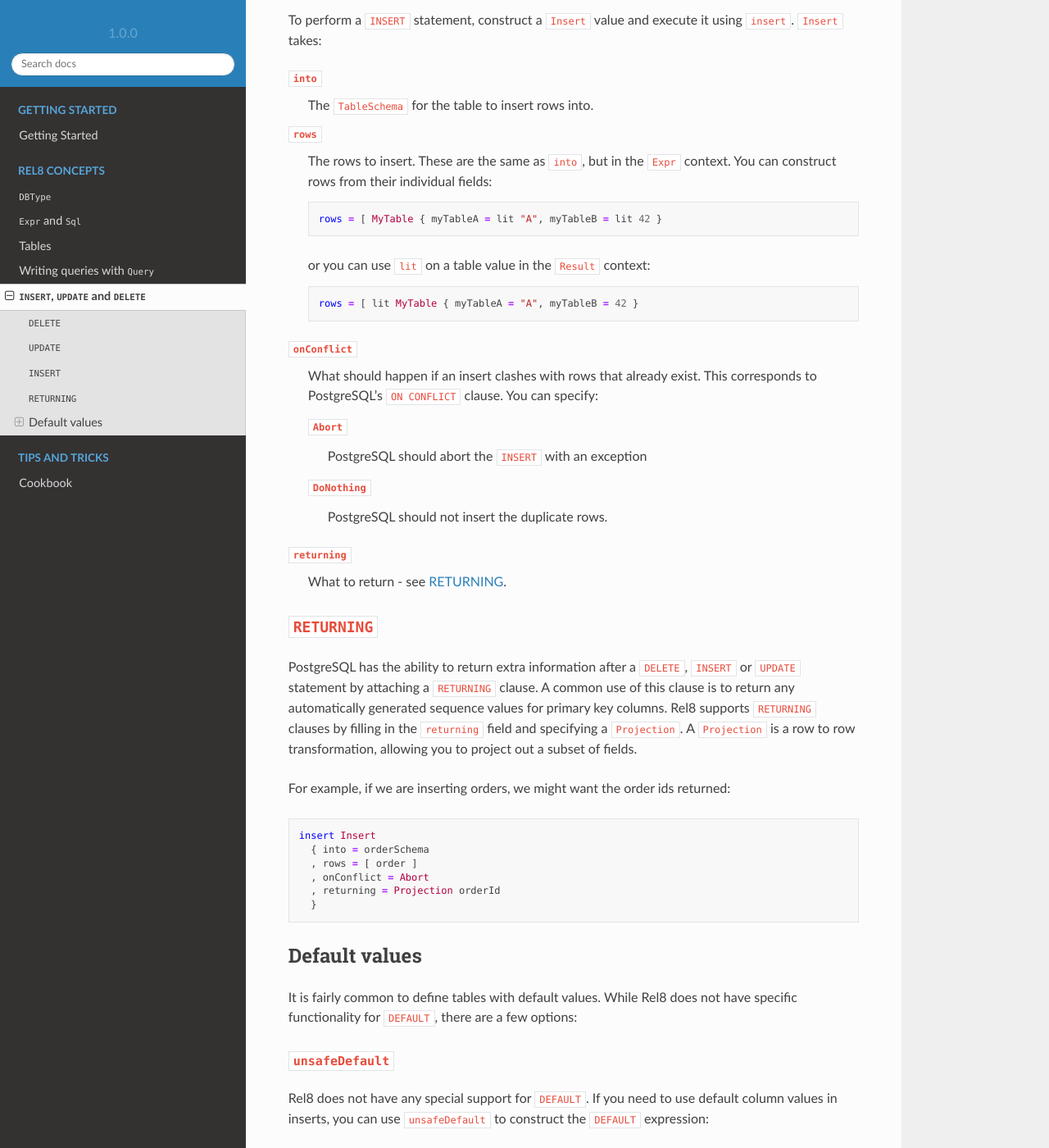
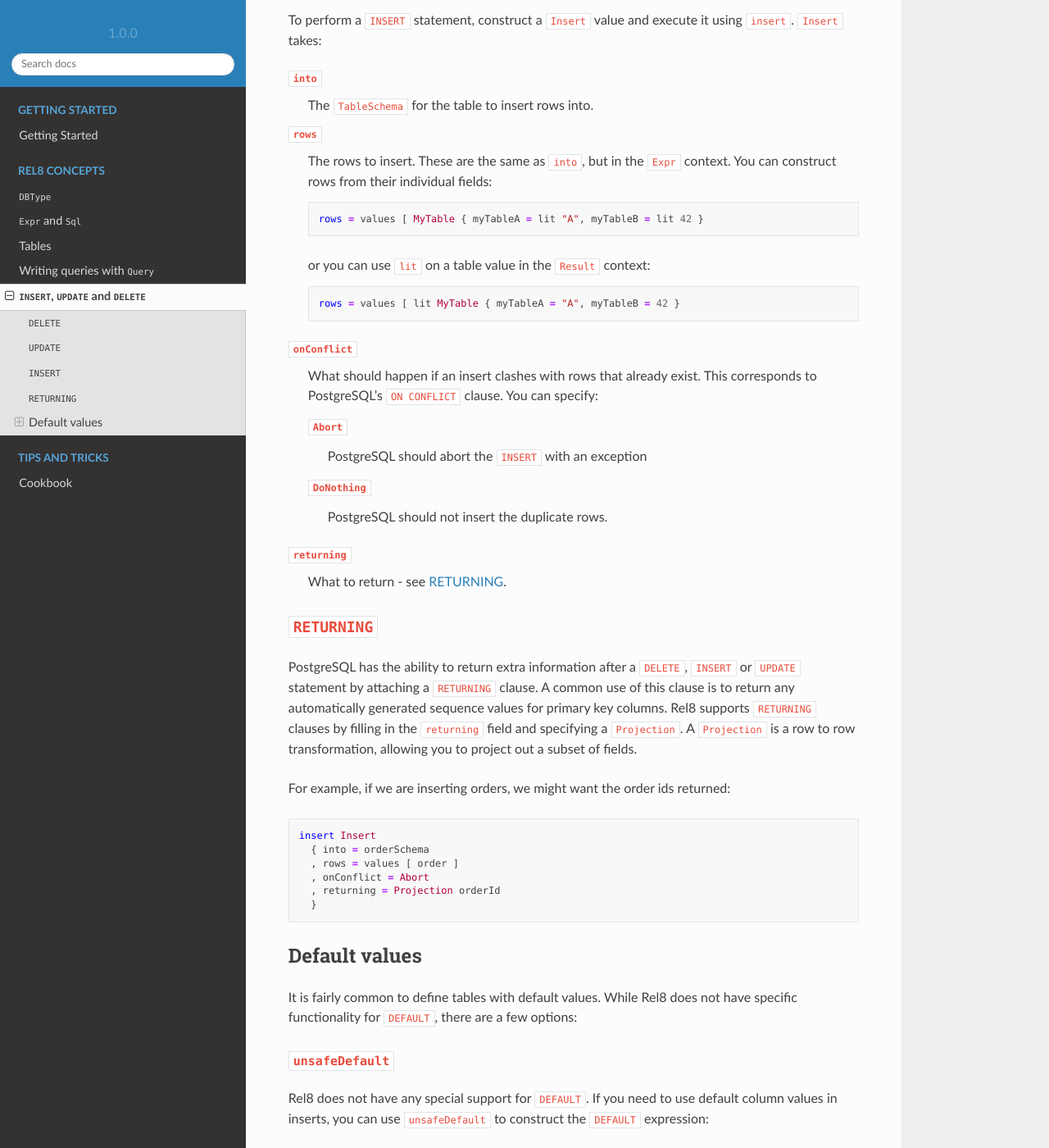
Before and after one commit to circuithub/rel8, a Sphinx documentation site: the page built from docs/concepts/insert.rst, in a window 1280 px wide and 1400 px high, scrolled down 1376 px. Shown: the whole window at 82% size. Built offline with Sphinx 7.4.7 and the Read the Docs theme 2.0.0, drawn with Linux system fonts in a browser that asks for light colours.

Commit message:
Add upsert support and allow arbitrary queries in INSERT, UPDATE and DELETE
This PR makes several changes to our "manipulation" functions (`insert`, `update`, `delete`).

Firstly, we now support `ON CONFLICT DO UPDATE`, aka "upsert".

Secondly, we now allow the insertion of arbitrary queries (not just static `VALUES`). `values` recovers the old behaviour.

Thirdly, the `WHERE` clauses of `UPDATE` and `DELETE` are now also arbitrary queries (allowing joining against other tables and the use of functions like `absent` and `present`). `where_` recovers the old behaviour.

In terms of generating the SQL to implement these features, it was unfortunately significantly less work to roll our own here than to add this upstream to Opaleye proper, because it would have required more refactoring than I felt comfortable doing.

```diff
--- a/docs/concepts/insert.rst
+++ b/docs/concepts/insert.rst
@@ -64,11 +64,11 @@
   The rows to insert. These are the same as ``into``, but in the ``Expr``
   context. You can construct rows from their individual fields::
 
-    rows = [ MyTable { myTableA = lit "A", myTableB = lit 42 }
+    rows = values [ MyTable { myTableA = lit "A", myTableB = lit 42 }
 
   or you can use ``lit`` on a table value in the ``Result`` context::
 
-    rows = [ lit MyTable { myTableA = "A", myTableB = 42 }
+    rows = values [ lit MyTable { myTableA = "A", myTableB = 42 }
 
 ``onConflict``
   What should happen if an insert clashes with rows that already exist. This
@@ -99,7 +99,7 @@
 
   insert Insert
     { into = orderSchema
-    , rows = [ order ]
+    , rows = values [ order ]
     , onConflict = Abort
     , returning = Projection orderId
     }
@@ -119,7 +119,7 @@
 
   insert Insert
     { into = orderSchema
-    , rows = [ Order { orderId = unsafeDefault, ... } ]
+    , rows = values [ Order { orderId = unsafeDefault, ... } ]
     , onConflict = Abort
     , returning = Projection orderId
     }
@@ -148,7 +148,7 @@
 
      insert Insert
        { into = orderSchema
-       , rows = [ Order { orderId = nextval "order_id_seq", ... } ]
+       , rows = values [ Order { orderId = nextval "order_id_seq", ... } ]
        , onConflict = Abort
        , returning = Projection orderId
        }
```
Also changed, not shown: 16 other files.
